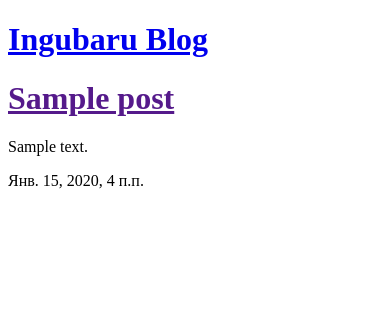
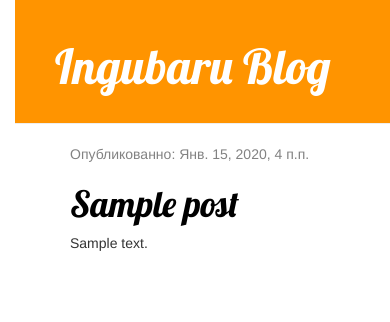
Before and after one commit to leereagle/my-blog, a Django app: template blog/templates/blog/post_list.html in a window 390 px wide. Shown: the top 322 px of the page. Run offline with Django 3.2, Linux system fonts and the light colour scheme; the template is opened without the code that fills it: values that come from a table or form of the project are taken from there, others are empty; tables that the repository leaves empty hold one stand-in row (values such as "Sample post"); some libraries are stand-ins or nearby versions.

Commit message:
Changed HTML & Added CSS

```diff
--- /dev/null
+++ b/blog/static/css/blog.css
@@ -0,0 +1,55 @@
+body {
+    padding-left: 15px;
+}
+
+h1 a {
+    font-family: 'Lobster';
+    color: #fca205;
+}
+
+h1, h2, h3, h4 {
+    font-family: 'Lobster', cursive;
+}
+
+.page-header {
+    background-color: #ff9400;
+    margin-top: 0;
+    padding: 20px 20px 20px 40px;
+}
+
+.page-header h1, .page-header h1 a, .page-header h1 a:visited, .page-header h1 a:active {
+    color: #ffffff;
+    font-size: 36pt;
+    text-decoration: none;
+}
+
+.content {
+    margin-left: 40px;
+}
+
+.date {
+    color: #828282;
+}
+
+.save {
+    float: right;
+}
+
+.post-form textarea, .post-form input {
+    width: 100%;
+}
+
+.top-menu, .top-menu:hover, .top-menu:visited {
+    color: #ffffff;
+    float: right;
+    font-size: 26pt;
+    margin-right: 20px;
+}
+
+.post {
+    margin-bottom: 70px;
+}
+
+.post h1 a, .post h1 a:visited {
+    color: #000000;
+}
--- /dev/null
+++ b/blog/templates/blog/base.html
@@ -0,0 +1,33 @@
+{% load static %}
+
+<html>
+<head>
+    <title>Ingubaru's Blog</title>
+
+    {# Fonts #}
+    <link href="https://fonts.googleapis.com/css?family=Lobster&subset=latin,cyrillic" rel="stylesheet" type="text/css">
+
+    {# Bootstrap #}
+    <link rel="stylesheet" href="//maxcdn.bootstrapcdn.com/bootstrap/3.2.0/css/bootstrap.min.css">
+    <link rel="stylesheet" href="//maxcdn.bootstrapcdn.com/bootstrap/3.2.0/css/bootstrap-theme.min.css">
+
+    {# My CSS files #}
+    <link rel="stylesheet" href="{% static 'css/blog.css' %}">
+</head>
+<body>
+    <div class="page-header">
+        <h1><a href="/">Ingubaru Blog</a></h1>
+    </div>
+
+
+    <div class="content container">
+        <div class="row">
+            <div class="col-md-8">
+                {% block content %}
+                {% endblock content %}
+            </div>
+        </div>
+    </div>
+
+</body>
+</html>
--- a/blog/templates/blog/post_list.html
+++ b/blog/templates/blog/post_list.html
@@ -1,19 +1,13 @@
-<!DOCTYPE html>
-<html>
-<head>
-	<title>Ingubaru's Blog</title>
-</head>
-<body>
-	<div>
-		<h1><a href="/">Ingubaru Blog</a></h1>
-	</div>
+{% extends "blog/base.html" %}
 
+{% block content %}
     {% for post in posts %}
-        <div>
+        <div class="post">
+            <div class="date">
+                <p>Опубликованно: {{ post.published_date }}</p>
+            </div>
             <h1><a href="">{{ post.title }}</a></h1>
             <p>{{ post.text|linebreaksbr }}</p>
-            <p>{{ post.published_date }}</p>
         </div>
     {% endfor %}
-</body>
-</html>
+{% endblock content %}
```
